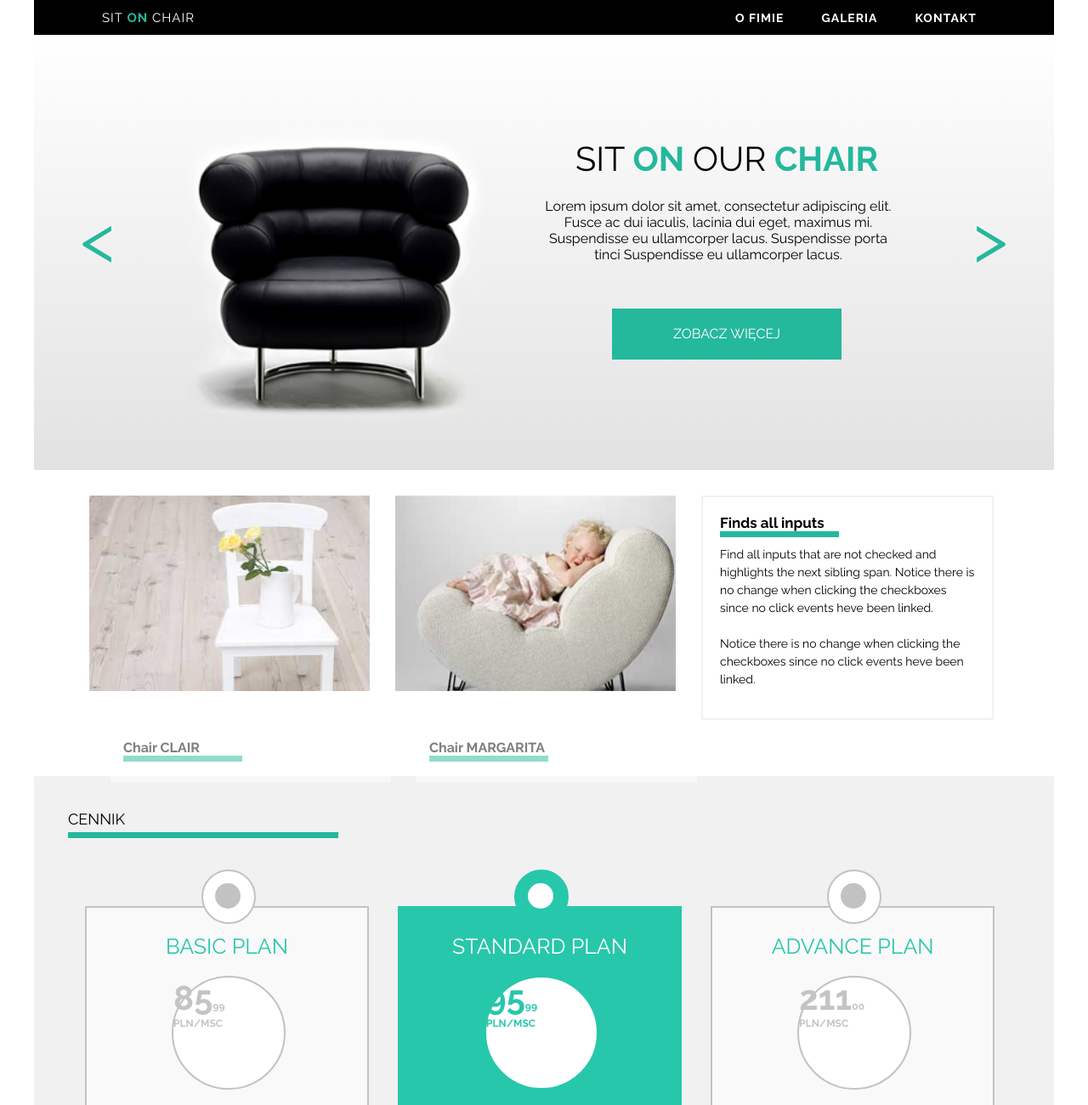
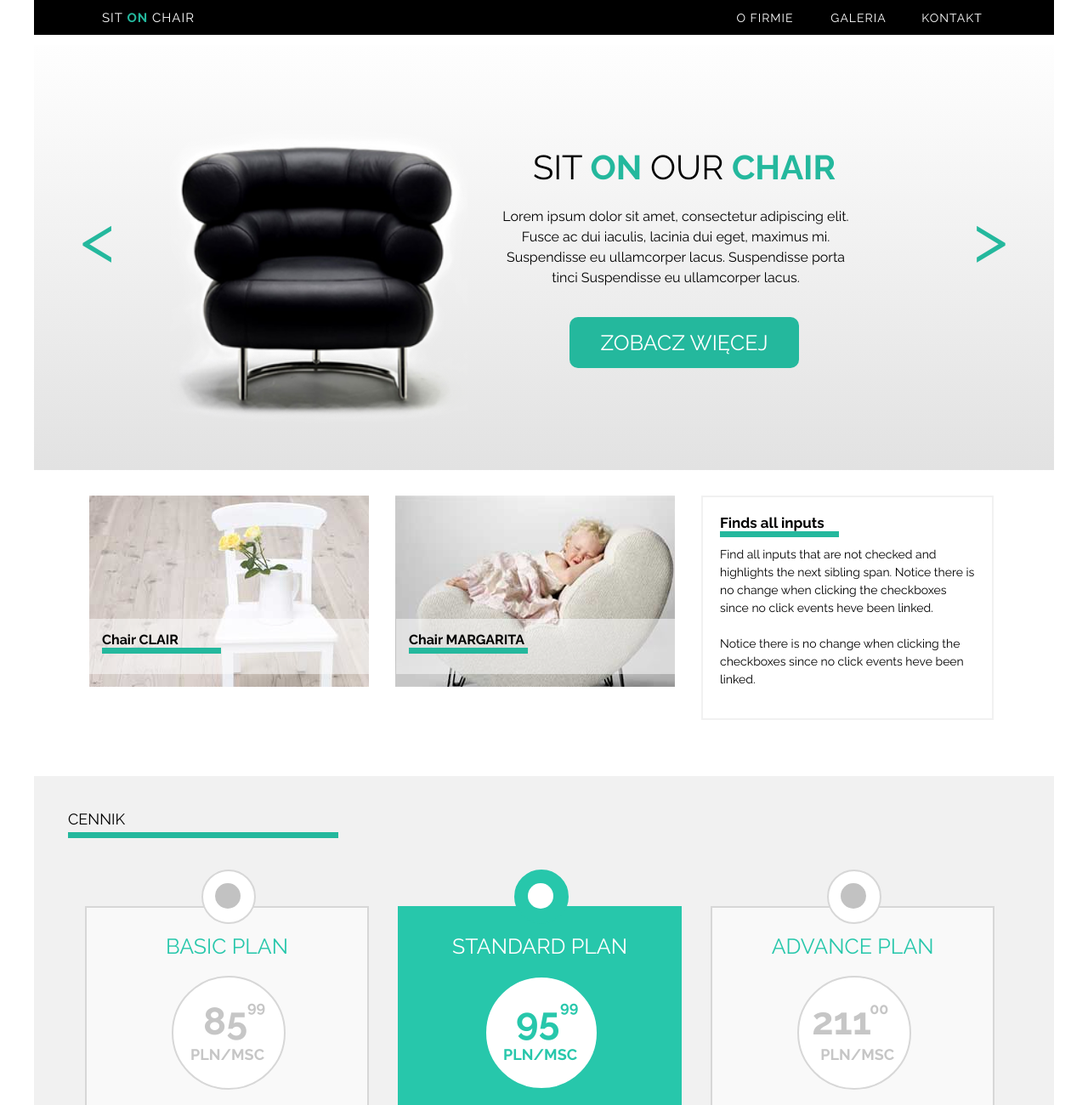
Before and after one commit to nchlodzi/Sit-On-Chair, a plain HTML site: page index.html in a window 1280 px wide. Shown: the top 1300 px of the page at 85% size. Drawn offline with Linux system fonts and the light colour scheme.

Commit message:
kolejne poprawki do strony CSS i HTML

```diff
--- a/css/style.css
+++ b/css/style.css
@@ -32,18 +32,68 @@ nav{
 	float: right;
 	width: 400px;
 	height: 41px;
+	letter-spacing: 1px;
 }
 
-ul > li{
+ol{
 	display: inline-block;
+}
+
+ol > li{
+	display: block;
 	list-style-type: none;
 	padding-top: 13px;
+	font-size: 14px;
+	float: left;
+	margin-left: 10px;
+	text-align: center;
+	width: 100px;
+}
+
+ol > li > a{
+	text-decoration: none;
+	display: inline-block;
+	color: white;
 	text-transform: uppercase;
-	font-size: 14px;
+	letter-spacing: 1px;
+}
+
+ol > li > a:hover{
 	font-weight: bold;
-	padding-right: 15px;
-	padding-left: 25px;
-	letter-spacing: 1px;
+}
+
+ol > li > ul {
+	padding-left: 0px;
+	margin-top: 25px;
+	display: none;
+}
+
+ol > li:hover > ul{
+	display: block;
+}
+
+ol > li > ul > li{
+	list-style-type: none;
+	background-color: black;
+	width: 120px;
+	height: 25px;
+	display: block;
+	text-align: left;
+	padding-top: 8px;
+}
+
+ol > li > ul > li > a{
+	text-decoration: none;
+	color: white;
+	padding-left: 15px;
+	font-size: 15px;
+	letter-spacing: 0;
+	width: 120px;
+	height: 25px;
+
+}
+ol > li > ul > li:hover > a{
+	font-weight: bold;
 }
 
 header{
@@ -80,16 +130,16 @@ header{
 	width: 350px;
 	height: 350px;
 	float: left;
-	margin-left: 30px;
+	margin-left: 10px;
 	display: inline-block;
 }
 
 #text{
-	padding-top: 80px;
+	padding-top: 90px;
 	width: 450px;
 	height: 400px;
 	float: left;
-	margin-left: 60px;
+	margin-left: 30px;
 	display: inline-block;
 }
 
@@ -111,6 +161,7 @@ header{
 	padding-top: 40px;
 	text-align: center;
 	width: 430px;
+	line-height: 1.5em;
 }
 
 #button{
@@ -119,10 +170,12 @@ header{
 	width: 270px;
 	height: 60px;
 	margin: auto;
+	border-radius: 10px;
 	text-transform: uppercase;
 	text-align: center;
 	vertical-align: middle;
 	line-height: 60px;
+	font-size: 25px;
 }
 
 #rightarrow{
@@ -148,7 +201,7 @@ section{
 	background-color: white;
 }
 
-#box1, #box2{
+#box_1, #box_2{
 	width: 330px;
 	height: 230px;
 	margin-top: 30px;
@@ -157,7 +210,7 @@ section{
 	position: relative;
 }
 
-#box1{
+#box_1{
 	margin-left: 65px;
 }
 
@@ -166,11 +219,10 @@ section{
 	height: 65px;
 	z-index: 1;
 	position: absolute;
-	bottom: -120px;
-	left: 130px;
+	bottom: 20px;
+	left: 0;
 	font-weight: bold;
-	background-color: #fff;
-	opacity: 0.5;
+	background-color: rgba(255,255,255, .5);
 }
 
 #chair1 > p{
@@ -186,11 +238,10 @@ section{
 	height: 65px;
 	z-index: 1;
 	position: absolute;
-	bottom: -120px;
-	left: 490px;
+	bottom: 20px;
+	left: 1px;
 	font-weight: bold;
-	background-color: #fff;
-	opacity: 0.5;
+	background-color: rgba(255,255,255, .5);
 }
 
 #chair2 > p{
@@ -247,7 +298,7 @@ main{
 	vertical-align: top;
 	margin-left: 60px;
 	margin-right: -30px;
-	border: 2px solid #c2c2c2;
+	border: 2px solid #d7d7d7;
 	margin-top: 80px;
 	background-color: #f9f9f9;
 }
@@ -256,7 +307,7 @@ main{
 	width: 60px;
 	height: 60px;
 	border-radius: 35px;
-	border: 2px solid #c2c2c2;
+	border: 2px solid #d7d7d7;
 	background: white;
 	position: absolute;
 	top: -45px;
@@ -285,51 +336,89 @@ main{
 	width: 130px;
 	height: 130px;
 	border-radius: 70px;
-	border: 2px solid #c2c2c2;
+	border: 2px solid #d7d7d7;
 	position: absolute;
 	left: 100px;
 	top: 80px;
 	background-color: #fff;
-	font-size: 12px;
 	font-weight: bold;
-	color: #c4c4c4;
+	color: #c6c6c6;
 }
 
-.big_circle > span{
-	font-size: 40px;
+.big_circle_text{
+	position: absolute;
+	left: 35px;
+	top: 25px;
+	font-size: 45px;
+}
 
+.big_circle_text > span{
+	font-size: 18px;
+	position: absolute;
+	top: -1px;
+	left: 52px;
+}
+
+.big_circle_text_2{
+	position: absolute;
+	left: 15px;
+	top: 25px;
+	font-size: 45px;
+}
+
+.big_circle_text_2 > span{
+	position: absolute;
+	top: 1px;
+	left: 68px;
+	font-size: 18px;
+}
+
+.pln{
+	position: absolute;
+	top: 50px;
+	left: -15px;
+	font-size: 18px;
+	margin-top: 5px;
+}
+
+.pln_2{
+	position: absolute;
+	top: 50px;
+	left: 10px;
+	font-size: 18px;
+	margin-top: 5px;
 }
 
 .first_option{
 	margin-top: 190px;
-	line-height: 40px;
+	line-height: 44px;
 	text-align: center;
 	background-color: #e4e4e4;
-	font-size: 18px;
+	font-size: 24px;
 	color: #a6a6a6;
 }
 
 .second_option{
-	line-height: 40px;
+	line-height: 44px;
 	text-align: center;
 	background-color: #f1f1f1;
-	font-size: 18px;
+	font-size: 24px;
 	color: #a6a6a6;
 }
 
 .third_option{
-	line-height: 40px;
+	line-height: 44px;
 	text-align: center;
 	background-color: #e4e4e4;
-	font-size: 18px;
+	font-size: 24px;
 	color: #a6a6a6;
 }
 
 .forth_option{
-	line-height: 40px;
+	line-height: 44px;
 	text-align: center;
 	background-color: #f1f1f1;
-	font-size: 18px;
+	font-size: 24px;
 	color: #a6a6a6;
 }
 
@@ -411,23 +500,27 @@ footer{
 #form input {
 	width: 615px;
 	height: 65px;
-	border: 1px solid #27c7ab;
+	border: 1px solid #a1e6d1;
 	margin-left: 40px;
 	margin-top: 25px;
-	font-size: 24px;
+	font-size: 35px;
 	padding-left: 20px;
+	font-family: 'Raleway', sans-serif;
+	color: #bebebe;
 }
 
 #form textarea {
 	width: 615px;
 	height: 170px;
-	border: 1px solid #27c7ab;
+	border: 1px solid #a1e6d1;
 	margin-left: 40px;
 	margin-top: 25px;
 	resize: none;
-	font-size: 24px;
+	font-size: 35px;
 	padding-left: 20px;
 	padding-top: 20px;
+	font-family: 'Raleway', sans-serif;
+	color: #bebebe;
 }
 
 #right_footer{
@@ -447,16 +540,17 @@ footer{
 	width: 400px;
 	height: 80px;
 	float: left;
-	font-size: 20px;
+	font-size: 22px;
 	margin-left: 10px;
 	margin-top: 30px;
 	margin-bottom: 10px;
+	color: #bebebe;
 }
 
 #form_ok{
 	float: left;
-	border: 1px solid #27c7ab;
-	padding: 5px 5px 3px 0;
+	border: 1px solid #a1e6d1;
+	padding: 10px 4px 3px 0;
 	margin-right: 10px;
 }
 
@@ -471,11 +565,16 @@ footer{
 	font-weight: bold;
 	text-transform: uppercase;
 	border-radius: 10px;
+	font-family: 'Raleway', sans-serif;
 }
 
 #foot_of_footer{
-	margin-top: 100px;
-	width: 100%;
+	margin-top: 80px;
+	width: 1200px;
+	height: 50px;
+	color: #9b9b9b;
+	letter-spacing: 1px;
+	position: relative;
 }
 
 #copyright{
@@ -488,6 +587,8 @@ footer{
 	float: left;
 	display: inline-block;
 	width: 200px;
+	position: absolute;
+	top: -15px;
 }
 
 #footer_logo{
@@ -499,6 +600,6 @@ footer{
 }
 
 #footer_logo > span{
-	font-weight: bold;
+	font-weight: bolder;
 	display: inline-block;
 }
--- a/index.html
+++ b/index.html
@@ -9,11 +9,17 @@
 <body>
 	<nav>
 		<div id="logo">sit <span> on</span> chair</div>
-			<ul id="menu">
-				<li>O fimie</li>
-				<li>galeria</li>
-				<li>kontakt</li>
+			<ol id="menu">
+				<li><a href="#">O firmie</a>
+					<ul>
+						<li><a href="#">Aktualności</a></li>
+						<li><a href="#">Nasz team</a></li>
+						<li><a href="#">Historia</a></li>
 					</ul>
+				</li>
+				<li><a href="#">galeria</a></li>
+				<li><a href="#">kontakt</a></li>
+			</ol>
 	</nav>
 	<header>
 		<div id="leftarrow"><p> < </p></div>
@@ -26,10 +32,14 @@
 		<div id="rightarrow"><p> > </p></div>
 	</header>
 	<section>
+		<div id="box_1">
 			<img id="box1" src="images/box1_img.jpg">
 			<div id="chair1"><p>Chair CLAIR</p></div>
+		</div>
+		<div id="box_2">
 			<img id="box2" src="images/box2_img.jpg">
 			<div id="chair2"><p>Chair MARGARITA</p></div>
+		</div>
 		<div id="box_section">
 			<div id="title">Finds all inputs</div>
 			<p id="text3">Find all inputs that are not checked and highlights the next sibling span. Notice there is no change when clicking the checkboxes since no click events heve been linked.</br></br>Notice there is no change when clicking the checkboxes since no click events heve been linked.</p>
@@ -41,7 +51,11 @@
 			<div class="big_dot"></div>
 			<div class="small_dot"></div>
 			<div class="box_main_title">Basic plan</div>
-			<div class="big_circle"><span>85</span>99 </br>PLN/MSC</div>
+			<div class="big_circle">
+				<div class="big_circle_text">85<span>99 </span>
+					<div class="pln">PLN/MSC</div>
+				</div>
+			</div>
 			<div class="first_option">Zakup towaru + dowóz</div>
 			<div class="second_option">Serwis</div>
 			<div class="button_main">Dołącz</div>
@@ -50,7 +64,11 @@
 			<div class="big_dot"></div>
 			<div class="small_dot"></div>
 			<div class="box_main_title">Standard plan</div>
-			<div class="big_circle"><span>95</span>99 </br> PLN/MSC</div>
+			<div class="big_circle">
+				<div class="big_circle_text">95<span>99 </span>
+				<div class="pln">PLN/MSC</div>
+				</div>
+			</div>
 			<div class="first_option">Zakup towaru + dowóz</div>
 			<div class="second_option">Serwis</div>
 			<div class="third_option">Gwarancja 5 lat</div>
@@ -60,7 +78,11 @@
 			<div class="big_dot"></div>
 			<div class="small_dot"></div>
 			<div class="box_main_title">Advance plan</div>
-			<div class="big_circle"><span>211</span>00 </br> PLN/MSC</div>
+			<div class="big_circle">
+				<div class="big_circle_text_2">211<span>00 </span>
+				<div class="pln_2">PLN/MSC</div>
+				</div>
+			</div>
 			<div class="first_option">Zakup towaru + dowóz</div>
 			<div class="second_option">Serwis</div>
 			<div class="third_option">Gwarancja 5 lat</div>
@@ -78,8 +100,7 @@
 	    <div id="right_footer">
 	    	<img id="red_chair" src="images/red_chair.png">
 	   		<div id="agree">
-	    	<img id="form_ok" src="images/form_ok.jpg">
-	    	Zgadzam się na przetwarzanie danych osobowych
+	    		<img id="form_ok" src="images/form_ok.jpg">Zgadzam się na przetwarzanie danych osobowych
 	   		</div>
 	    	<input type="submit" id="submit" value="Wyślij" />
 	    </div>
```
Lines whose indentation alone changed are shown as unchanged.
